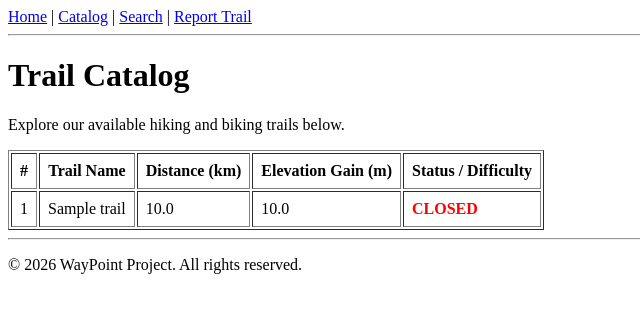
After one commit to tardelli83/WayPoint, a Django app: template waypoint/waypoint/templates/catalog.html in a window 1280 px wide. The commit adds this page. Shown: the top 313 px of the page, without its empty margins (0-640 px from the left). Run offline with Django 4.2, Linux system fonts and the light colour scheme; the template is opened without the code that fills it: most values are stand-ins (such as "Sample title", 1, 10 or a date in 2020).

Commit message:
week 11: template language, catalog view, and conditional badges

```diff
--- /dev/null
+++ b/waypoint/waypoint/templates/base.html
@@ -0,0 +1,20 @@
+<!DOCTYPE html>
+<html lang="en">
+<head>
+    <meta charset="UTF-8">
+    <title>{% block title %}WayPoint{% endblock %}</title>
+</head>
+<body>
+    <!-- Include the shared navigation bar -->
+    {% include "partials/navbar.html" %}
+
+    <!-- Dynamic content block for individual pages -->
+    <div class="content">
+        {% block content %}
+        {% endblock %}
+    </div>
+
+    <!-- Include the shared footer -->
+    {% include "partials/footer.html" %}
+</body>
+</html>
--- /dev/null
+++ b/waypoint/waypoint/templates/catalog.html
@@ -0,0 +1,46 @@
+{% extends "base.html" %}
+
+<!-- Page Title -->
+{% block title %}Trail Catalog - Waypoint{% endblock %}
+
+<!-- Main Content -->
+{% block content %}
+    <h1>Trail Catalog</h1>
+    <p>Explore our available hiking and biking trails below.</p>
+
+    <table border="1" cellpadding="8">
+        <thead>
+            <tr>
+                <th>#</th>
+                <th>Trail Name</th>
+                <th>Distance (km)</th>
+                <th>Elevation Gain (m)</th>
+                <th>Status / Difficulty</th>
+            </tr>
+        </thead>
+        <tbody>
+            {% for trail in trails %}
+                <tr>
+                    <!-- WP-504: Automatic row numbering -->
+                    <td>{{ forloop.counter }}</td>
+                    <td>{{ trail.name }}</td>
+
+                    <!-- WP-505: Apply float formatting filter -->
+                    <td>{{ trail.distance|floatformat:1 }}</td>
+                    <td>{{ trail.elevation_gain|floatformat:1 }}</td>
+
+                    <td>
+                        <!-- WP-504: Conditional badges matching Python backend -->
+                        {% if not trail.is_open %}
+                            <span style="color: red; font-weight: bold;">CLOSED</span>
+                        {% elif trail.difficulty == 'hard' %}
+                            <span style="color: darkorange; font-weight: bold;">HARD</span>
+                        {% else %}
+                            <span>{{ trail.difficulty|title }}</span>
+                        {% endif %}
+                    </td>
+                </tr>
+            {% endfor %}
+        </tbody>
+    </table>
+{% endblock %}
--- /dev/null
+++ b/waypoint/waypoint/templates/partials/footer.html
@@ -0,0 +1,4 @@
+<hr>
+<footer>
+    <p>&copy; 2026 WayPoint Project. All rights reserved.</p>
+</footer>
--- /dev/null
+++ b/waypoint/waypoint/templates/partials/navbar.html
@@ -0,0 +1,7 @@
+<nav>
+    <a href="{% url 'home' %}">Home</a> |
+    <a href="{% url 'catalog' %}">Catalog</a> |
+    <a href="{% url 'search' %}">Search</a> |
+    <a href="{% url 'report' %}">Report Trail</a>
+</nav>
+<hr>
```
Also changed, not shown: waypoint/waypoint/templates/home.html (+14 -15 lines), waypoint/waypoint/templates/report.html (added, +19 -0 lines), waypoint/waypoint/templates/search.html (+10 -10 lines), waypoint/waypoint/views.py (+19 -1 lines).
